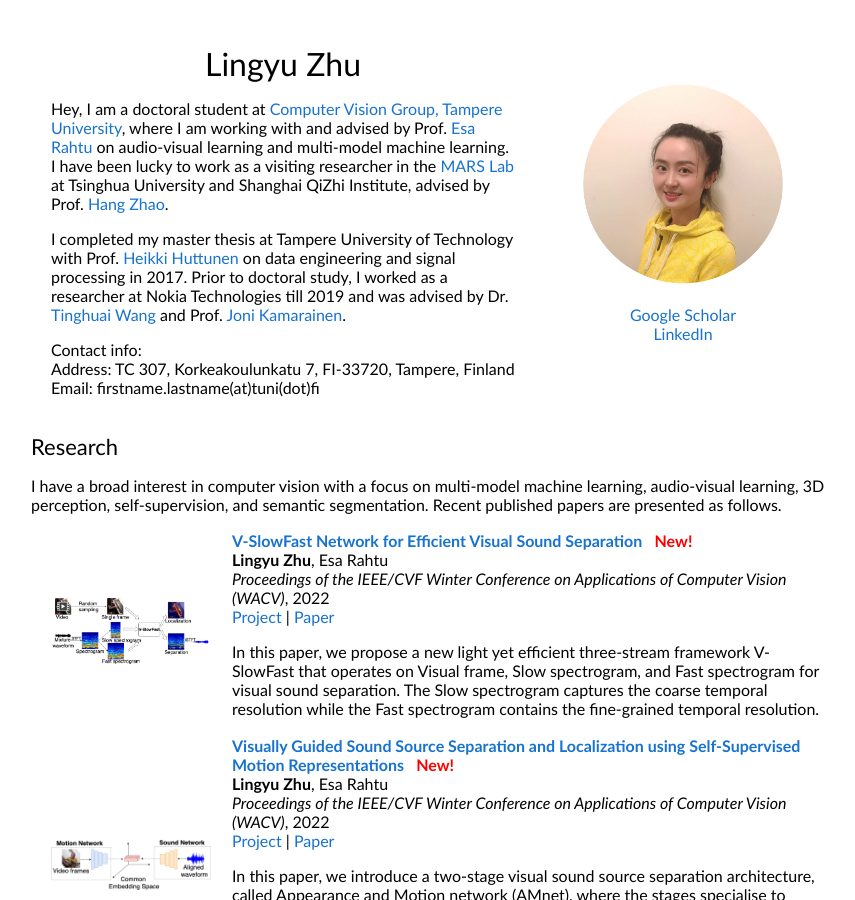
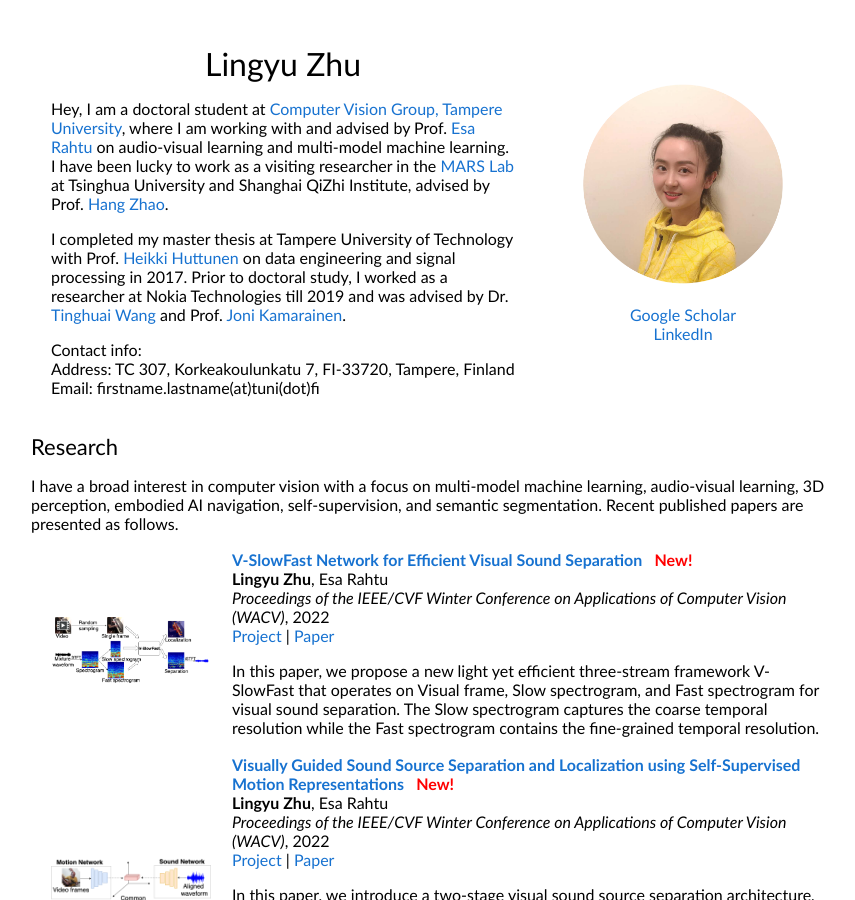
Before and after one commit to ly-zhu/ly-zhu.github.io, a Jekyll site: the page index.html, which Jekyll copies as it is, in a window 1280 px wide and 900 px high. Shown: the whole window, without its empty margins (209-1064 px from the left). Built offline with Jekyll 4.4.1, drawn with Linux system fonts in a browser that asks for light colours.

Commit message:
3d perception, embodied ai navigation

```diff
--- a/index.html
+++ b/index.html
@@ -54,7 +54,7 @@
       <tr>
         <td width="100%" valign="middle">
           <heading>Research</heading>
-	<p>I have a broad interest in computer vision with a focus on multi-model machine learning, audio-visual learning, 3D perception, self-supervision, and semantic segmentation. Recent published papers are presented as follows.
+	<p>I have a broad interest in computer vision with a focus on multi-model machine learning, audio-visual learning, 3D perception, embodied AI navigation, self-supervision, and semantic segmentation. Recent published papers are presented as follows.
         </p>
 	</td>
     </table>
```
